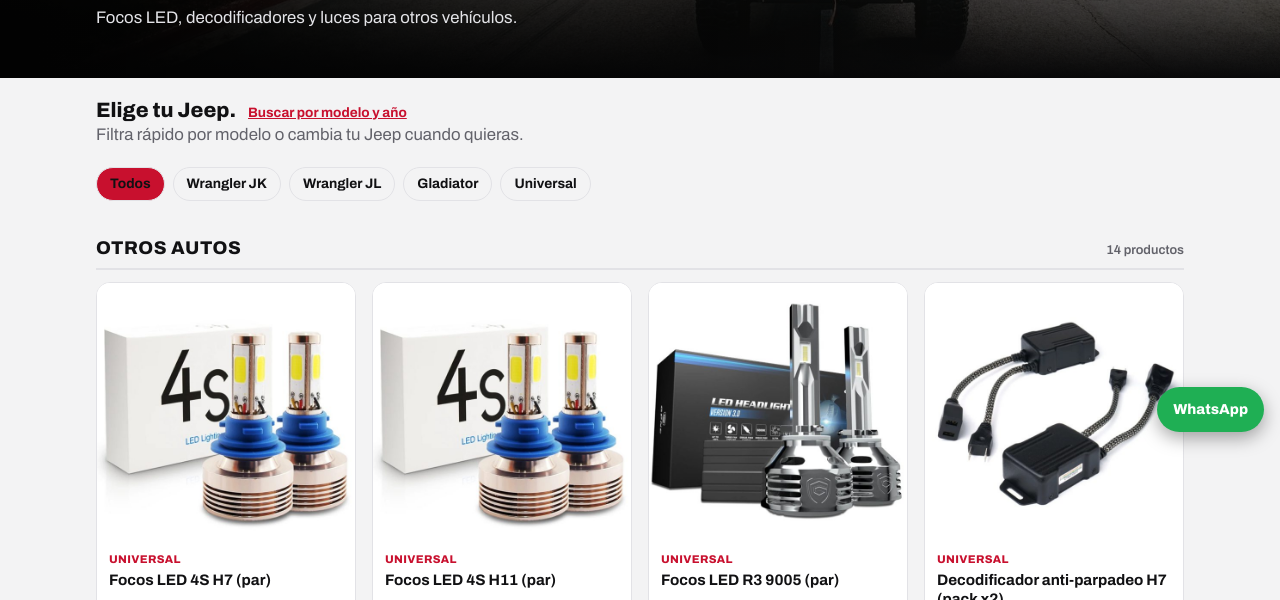
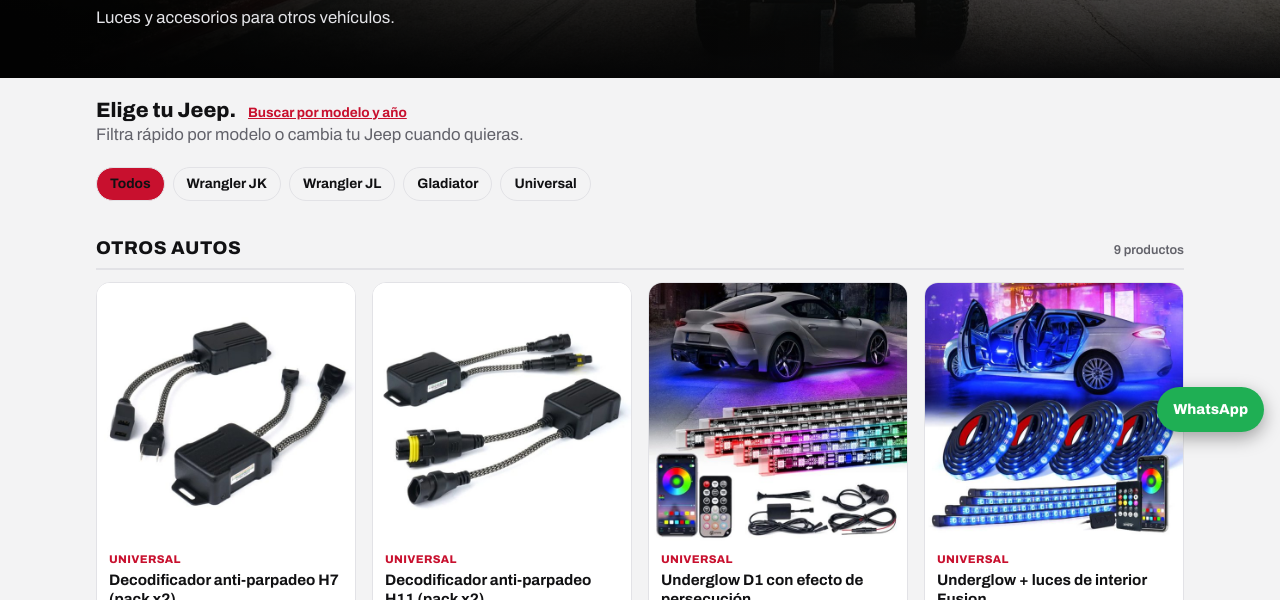
Before and after one commit to SoporteJBM/JeepetoParts, a plain HTML site: page otros.html in a window 1280 px wide. Shown: the part 352-952 px from the top of the page. Drawn offline with Linux system fonts and the light colour scheme.

Commit message:
Elimina focos LED (R3 9005, 4S H11, 4S H7) y sus packs: Xprite los descontinuó

```diff
--- a/js/app.js
+++ b/js/app.js
@@ -1,6 +1,6 @@
 // Lógica de la página: filtros, tarjetas, detalle y WhatsApp.
 // ===== Configuración =====
-const APP_VERSION = "202611170330"; // se cambia en cada publicación
+const APP_VERSION = "202611171114"; // se cambia en cada publicación
 // Si el navegador guardó una versión vieja de la página, se recarga sola con la nueva.
 (function(){
   try{
@@ -82,7 +82,7 @@ const PAGES=[
  {k:"trasera",t:"Parte trasera",s:"Stops, tercera luz, luz de llanta de repuesto y protectores.",cats:["Stops traseros","Luces de freno","Luz para la llanta","Protectores de stops"]},
  {k:"auxiliares",t:"Luces auxiliares",s:"Pods, barra LED, soportes y rock lights. Uso fuera de carretera.",cats:["Luces auxiliares"]},
  {k:"accesorios",t:"Accesorios",s:"Espejos, seguros de capó, tapa de gasolina, apoyapiés y más.",cats:["Espejos","Accesorios","Audio y otros"]},
- {k:"otros",t:"Otros autos",s:"Focos LED, decodificadores y luces para otros vehículos.",cats:["Otros autos"]}];
+ {k:"otros",t:"Otros autos",s:"Luces y accesorios para otros vehículos.",cats:["Otros autos"]}];
 const MODE=document.body.dataset.mode;
 function pageOf(cat){const p=PAGES.find(p=>p.cats.some(c=>cat.startsWith(c)));return p?p.k:"";}
 function fileOf(k){return k==="inicio"?"index.html":k+".html";}
--- a/js/productos.js
+++ b/js/productos.js
@@ -2271,57 +2271,6 @@ const CATALOGO = [
     "productos": [
       {
         "cat": "Otros autos",
-        "nombre": "Focos LED 4S H7 (par)",
-        "compatible": "Universal: autos con focos H7. Hyundai Tiburon 2000-2001 (baja), 2003-2006 (baja y alta) y 2007-2008 (alta)",
-        "descripcion": "Par de focos LED para reemplazar los halógenos H7 de faros o neblineros.",
-        "ventajas": [
-          "Luz blanca, mucho más clara",
-          "Reemplazo directo"
-        ],
-        "codigo": "HB-4S-H7",
-        "precio": 329,
-        "modelos": [
-          "uni"
-        ],
-        "foto": "img/tb_4s.jpg",
-        "agotado": false
-      },
-      {
-        "cat": "Otros autos",
-        "nombre": "Focos LED 4S H11 (par)",
-        "compatible": "Universal: autos con focos H11. Hyundai Tiburon 2007-2008 (baja)",
-        "descripcion": "Par de focos LED para reemplazar los halógenos H11, muy usados en neblineros y luces bajas.",
-        "ventajas": [
-          "Luz blanca, mucho más clara",
-          "Reemplazo directo"
-        ],
-        "codigo": "HB-4S-H11",
-        "precio": 329,
-        "modelos": [
-          "uni"
-        ],
-        "foto": "img/tb_4s.jpg",
-        "agotado": false
-      },
-      {
-        "cat": "Otros autos",
-        "nombre": "Focos LED R3 9005 (par)",
-        "compatible": "Universal: autos con focos 9005 / HB3. Hyundai Tiburon 1997-1999 (alta)",
-        "descripcion": "Par de focos LED de alta potencia para luces altas tipo 9005.",
-        "ventajas": [
-          "Alta potencia",
-          "Reemplazo directo"
-        ],
-        "codigo": "HB-R3-9005",
-        "precio": 489,
-        "modelos": [
-          "uni"
-        ],
-        "foto": "img/tb_r3.jpg",
-        "agotado": false
-      },
-      {
-        "cat": "Otros autos",
         "nombre": "Decodificador anti-parpadeo H7 (pack x2)",
         "compatible": "Universal: autos con focos LED H7",
         "descripcion": "Dos decodificadores para focos LED H7. Evitan que los focos LED parpadeen o que salga error de foco quemado en el tablero.",
@@ -2352,40 +2301,6 @@ const CATALOGO = [
           "uni"
         ],
         "foto": "img/tb_cb_h11.jpg",
-        "agotado": false
-      },
-      {
-        "cat": "Otros autos",
-        "nombre": "Pack focos LED H7 + decodificador H7",
-        "compatible": "Universal: autos con focos H7. Hyundai Tiburon 2000-2001 (baja), 2003-2006 (baja y alta) y 2007-2008 (alta)",
-        "descripcion": "Par de focos LED 4S H7 más su decodificador anti-parpadeo, listos para instalar sin errores en el tablero.",
-        "ventajas": [
-          "Focos + decodificador en uno",
-          "Sin parpadeos"
-        ],
-        "codigo": "HB-4S-H7 + HL-CANBUS-H7-G1",
-        "precio": 449,
-        "modelos": [
-          "uni"
-        ],
-        "foto": "img/tb_4s.jpg",
-        "agotado": false
-      },
-      {
-        "cat": "Otros autos",
-        "nombre": "Pack focos LED H11 + decodificador H11",
-        "compatible": "Universal: autos con focos H11. Hyundai Tiburon 2007-2008 (baja)",
-        "descripcion": "Par de focos LED 4S H11 más su decodificador anti-parpadeo, listos para instalar sin errores en el tablero.",
-        "ventajas": [
-          "Focos + decodificador en uno",
-          "Sin parpadeos"
-        ],
-        "codigo": "HB-4S-H11 + HL-CANBUS-H11-G1",
-        "precio": 449,
-        "modelos": [
-          "uni"
-        ],
-        "foto": "img/tb_4s.jpg",
         "agotado": false
       },
       {
--- a/otros.html
+++ b/otros.html
@@ -18,7 +18,7 @@
 <link rel="preconnect" href="https://fonts.googleapis.com">
 <link rel="preconnect" href="https://fonts.gstatic.com" crossorigin>
 <link href="https://fonts.googleapis.com/css2?family=Archivo:wdth,wght@62..125,400..800&display=swap" rel="stylesheet">
-<link rel="stylesheet" href="css/styles.css?v=202611170330">
+<link rel="stylesheet" href="css/styles.css?v=202611171114">
 </head>
 <body data-mode="files" data-page="otros">
 <header class="top">
@@ -192,7 +192,7 @@
 <a class="fab" href="https://wa.me/51946564236" target="_blank" rel="noopener" aria-label="Escribir por WhatsApp">WhatsApp</a>
 <div class="toast" id="toast" role="status" aria-live="polite"></div>
 
-<script src="js/productos.js?v=202611170330"></script>
-<script src="js/app.js?v=202611170330"></script>
+<script src="js/productos.js?v=202611171114"></script>
+<script src="js/app.js?v=202611171114"></script>
 </body>
 </html>
--- a/version.json
+++ b/version.json
@@ -1 +1 @@
-{"v":"202611170330"}
+{"v":"202611171114"}
```
Also changed, not shown: accesorios.html (+3 -3 lines), auxiliares.html (+3 -3 lines), delantera.html (+3 -3 lines), index.html (+3 -3 lines), promociones.html (+3 -3 lines), trasera.html (+3 -3 lines).
